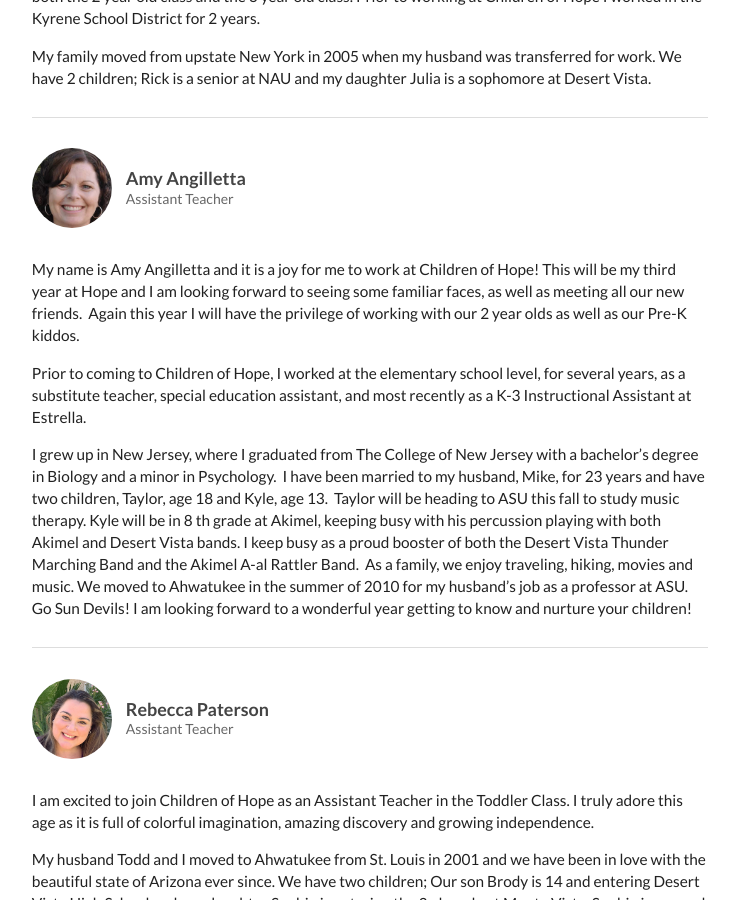
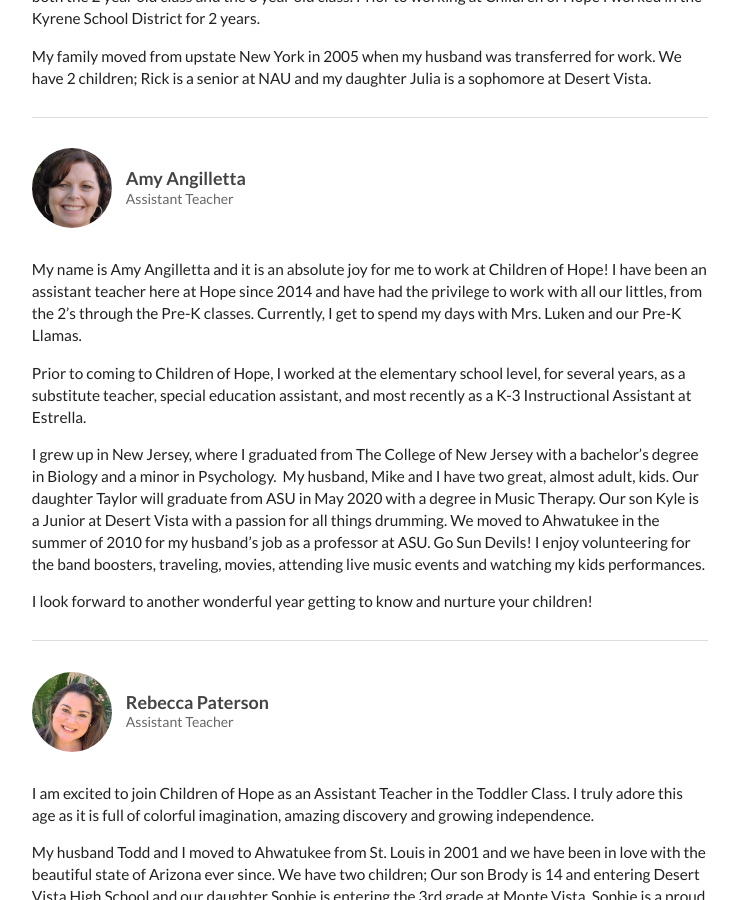
Before and after one commit to childrenofhope/childrenofhope, a Jekyll site: the page built from about/teachers.md, in a window 1280 px wide and 900 px high, scrolled down 2200 px. Shown: the whole window, without its empty margins (270-1009 px from the left). Built offline with Jekyll 4.4.1, drawn with Linux system fonts in a browser that asks for light colours.

Commit message:
Updated Amy Angilletta's bio

```diff
--- a/about/teachers.md
+++ b/about/teachers.md
@@ -150,15 +150,26 @@ Teachers & Staff
 <div class="ui hidden divider"></div>
 
 <p>
-  My name is Amy Angilletta and it is a joy for me to work at Children of Hope! This will be my third year at Hope and I am looking forward to seeing some familiar faces, as well as meeting all our new friends.  Again this year I will have the privilege of working with our 2 year olds as well as our Pre-K kiddos.
+  My name is Amy Angilletta and it is an absolute joy for me to work at Children of Hope! I have
+  been an assistant teacher here at Hope since 2014 and have had the privilege to work with all our
+  littles, from the 2’s through the Pre-K classes. Currently, I get to spend my days with Mrs.
+  Luken and our Pre-K Llamas.
 </p>
-
 <p>
-  Prior to coming to Children of Hope, I worked at the elementary school level, for several years, as a substitute teacher, special education assistant, and most recently as a K-3 Instructional Assistant at Estrella.
+  Prior to coming to Children of Hope, I worked at the elementary school level, for several years,
+  as a substitute teacher, special education assistant, and most recently as a K-3 Instructional
+  Assistant at Estrella.
 </p>
-
 <p>
-  I grew up in New Jersey, where I graduated from The College of New Jersey with a bachelor’s degree in Biology and a minor in Psychology.  I have been married to my husband, Mike, for 23 years and have two children, Taylor, age 18 and Kyle, age 13.  Taylor will be heading to ASU this fall to study music therapy. Kyle will be in 8 th grade at Akimel, keeping busy with his percussion playing with both Akimel and Desert Vista bands. I keep busy as a proud booster of both the Desert Vista Thunder Marching Band and the Akimel A-al Rattler Band.  As a family, we enjoy traveling, hiking, movies and music. We moved to Ahwatukee in the summer of 2010 for my husband’s job as a professor at ASU. Go Sun Devils! I am looking forward to a wonderful year getting to know and nurture your children!
+  I grew up in New Jersey, where I graduated from The College of New Jersey with a bachelor’s degree
+  in Biology and a minor in Psychology.  My husband, Mike and I have two great, almost adult, kids.
+  Our daughter Taylor will graduate from ASU in May 2020 with a degree in Music Therapy. Our son Kyle
+  is a Junior at Desert Vista with a passion for all things drumming. We moved to Ahwatukee in the
+  summer of 2010 for my husband’s job as a professor at ASU. Go Sun Devils! I enjoy volunteering for
+  the band boosters, traveling, movies, attending live music events and watching my kids performances.
+</p>
+<p>
+  I look forward to another wonderful year getting to know and nurture your children!
 </p>
 
 <div class="ui section divider"></div>
```
